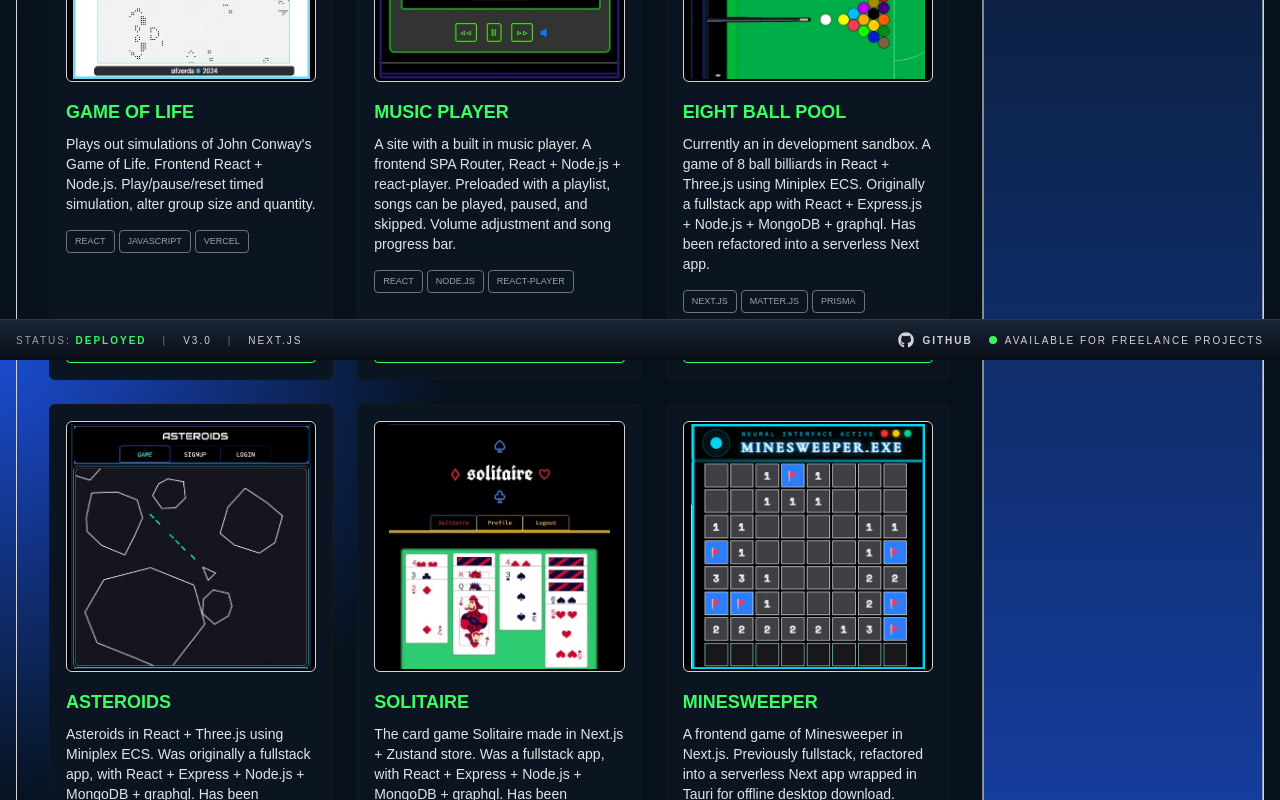
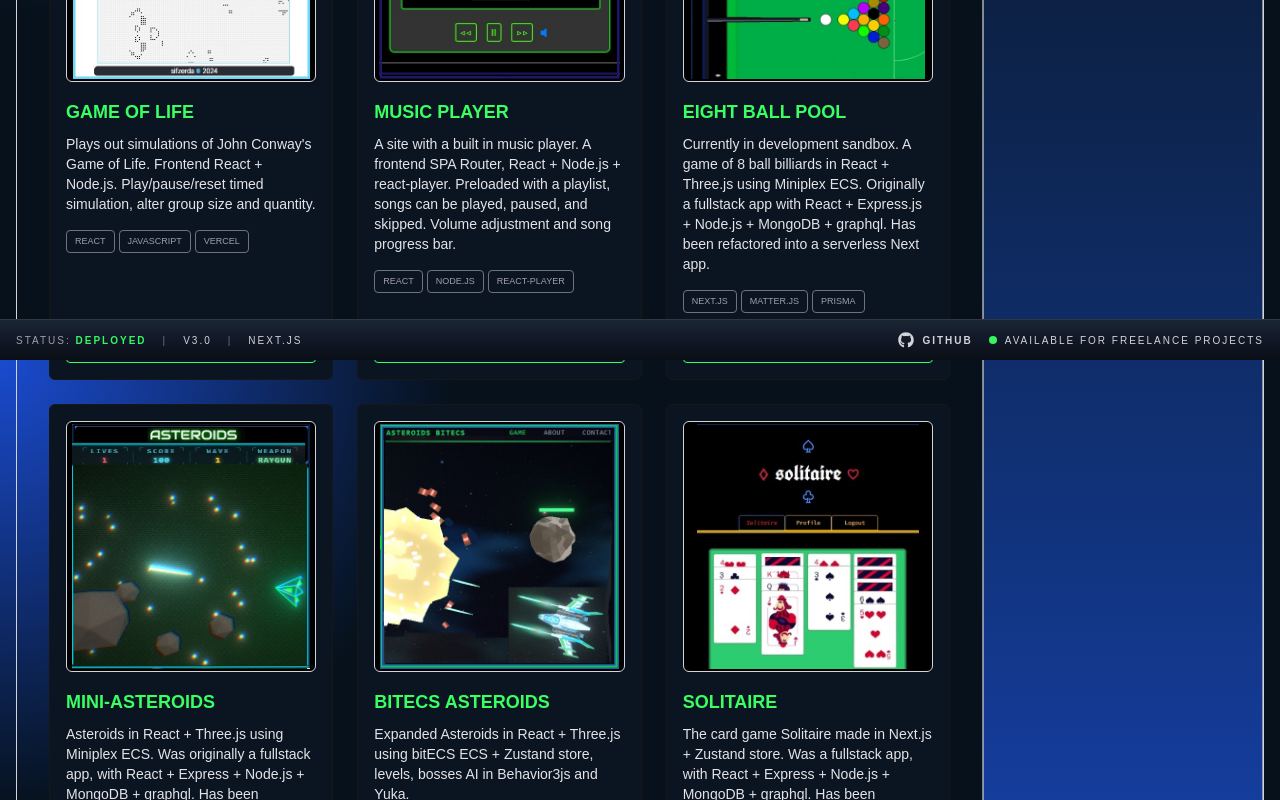
Before and after one commit to sifzerda/next-portfolio, a Next.js app: page /portfolio in a window 1280 px wide. Shown: the part 440-1240 px from the top of the page. Built offline with nearby package versions, Linux system fonts and the light colour scheme.

Commit message:
added asteroids

```diff
--- a/src/app/portfolio/page.js
+++ b/src/app/portfolio/page.js
@@ -48,24 +48,34 @@ export default function PortfolioPage() {
     },
     {
       title: "Eight Ball Pool",
-      description: "Currently an in development sandbox. A game of 8 ball billiards in React + Three.js using Miniplex ECS. Originally a fullstack app with React + Express.js + Node.js + MongoDB + graphql. Has been refactored into a serverless Next app.",
+      description: "Currently in development sandbox. A game of 8 ball billiards in React + Three.js using Miniplex ECS. Originally a fullstack app with React + Express.js + Node.js + MongoDB + graphql. Has been refactored into a serverless Next app.",
       image: "/poolPic.jpg",
       link: "https://r-pool-sand.vercel.app/",
       tech: ["Next.js", "Matter.js", "Prisma"],
     },
+
     {
-      title: "Asteroids",
+      title: "Mini-Asteroids",
       description: "Asteroids in React + Three.js using Miniplex ECS. Was originally a fullstack app, with React + Express + Node.js + MongoDB + graphql. Has been refactored into a serverless Next app.",
-      image: "/aster.jpg",
+      image: "/miniaster.jpg",
       link: "https://reacteroids-mocha.vercel.app/",
-      tech: ["Next.js", "Three.js", "Miniplex"],
+      tech: ["React", "Three.js", "Miniplex"],
     },
+
+    {
+      title: "bitECS Asteroids",
+      description: "Expanded Asteroids in React + Three.js using bitECS ECS + Zustand store, levels, bosses AI in Behavior3js and Yuka.",
+      image: "/bitaster.jpg",
+      link: "https://bitecs.vercel.app/",
+      tech: ["bitECS", "Three.js", "Behavior3js", "Yuka"],
+    },
+
     {
       title: "Solitaire",
       description: "The card game Solitaire made in Next.js + Zustand store. Was a fullstack app, with React + Express + Node.js + MongoDB + graphql. Has been refactored into a serverless Next app + Rust and Tauri enabled downloadable exe.",
       image: "/solPic.jpg",
       link: "https://nx-solitaire.vercel.app/",
-      tech: ["Next.js", "Zustand", "Tauri"],
+      tech: ["Next.js", "Zustand", "Rust", "Tauri"],
     },
     {
       title: "Minesweeper",
```
Also changed, not shown: public/bitaster.jpg (added), public/miniaster.jpg (added).
